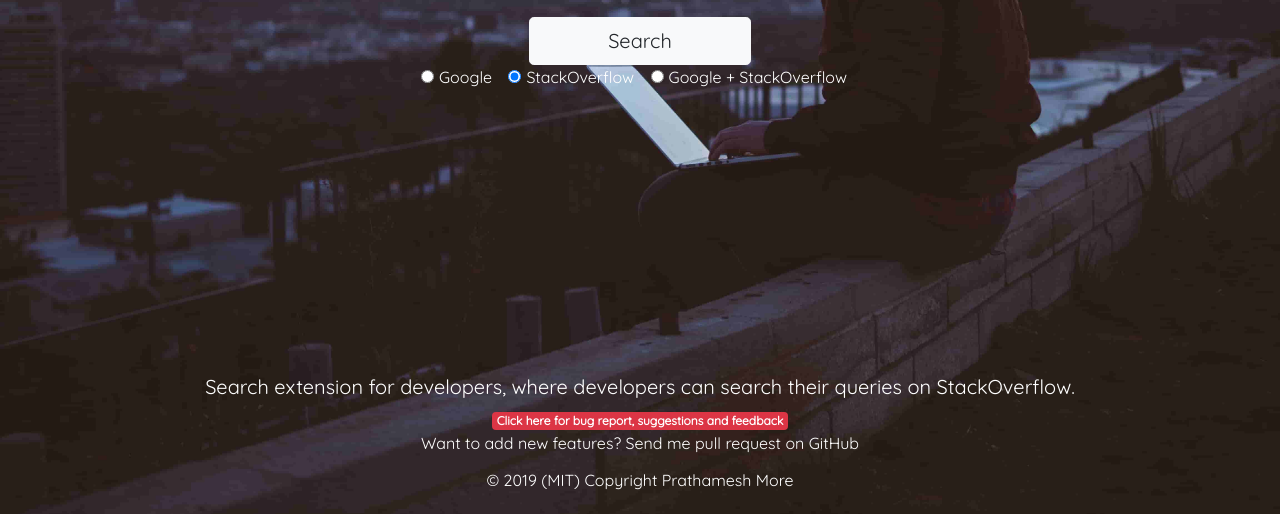
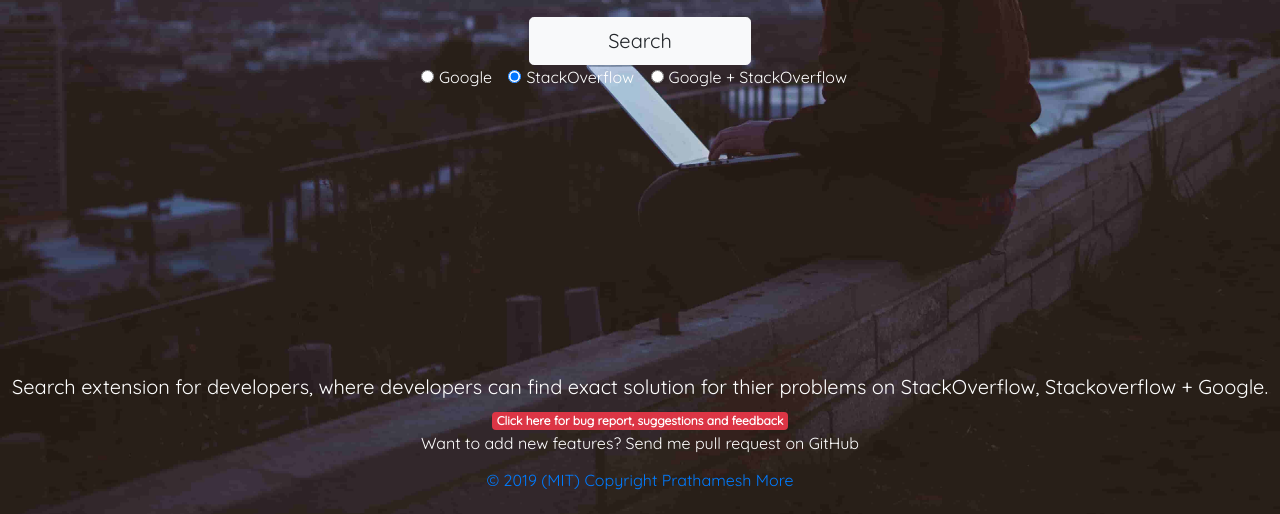
Before and after one commit to pprathameshmore/Codemate-Chrome-Extension, a browser extension: page your_question.html in a window 1280 px wide. Shown: the part 420-934 px from the top of the page. Drawn offline with nearby package versions, Linux system fonts and the light colour scheme.

Commit message:
Fix broken links

```diff
--- a/your_question.html
+++ b/your_question.html
@@ -43,18 +43,20 @@
     </div>
     <footer>
         <div class="footer-content text-center white-text">
-            <h5>Search extension for developers, where developers can search their queries on StackOverflow. </h5>
+            <h5>Search extension for developers, where developers can find exact solution for thier problems on
+                StackOverflow, Stackoverflow + Google. </h5>
             <div class="block">
-                <a href="https://github.com/pprathameshmore/pprathameshmore.github.io/issues/new" class="badge badge-danger">Click
+                <a href="https://github.com/pprathameshmore/Codemate-Chrome-Extension/issues/new" class="badge badge-danger">Click
                     here for bug report, suggestions and feedback</a></di v>
             </div>
             <div>
                 Want to add new features? Send me pull request on GitHub
-                <a href="https://github.com/pprathameshmore/" target="_blank">
+                <a href="https://github.com/pprathameshmore/Codemate-Chrome-Extension" target="_blank">
                 </a>
             </div>
             <div class="footer-copyright text-center py-3 white-text">
-                <h6> © 2019 (MIT) Copyright Prathamesh More</h6>
+                <h6> <a href="https://github.com/pprathameshmore/Codemate-Chrome-Extension/blob/master/LICENSE">© 2019
+                        (MIT) Copyright Prathamesh More </a> </h6>
             </div>
         </div>
     </footer>
```
